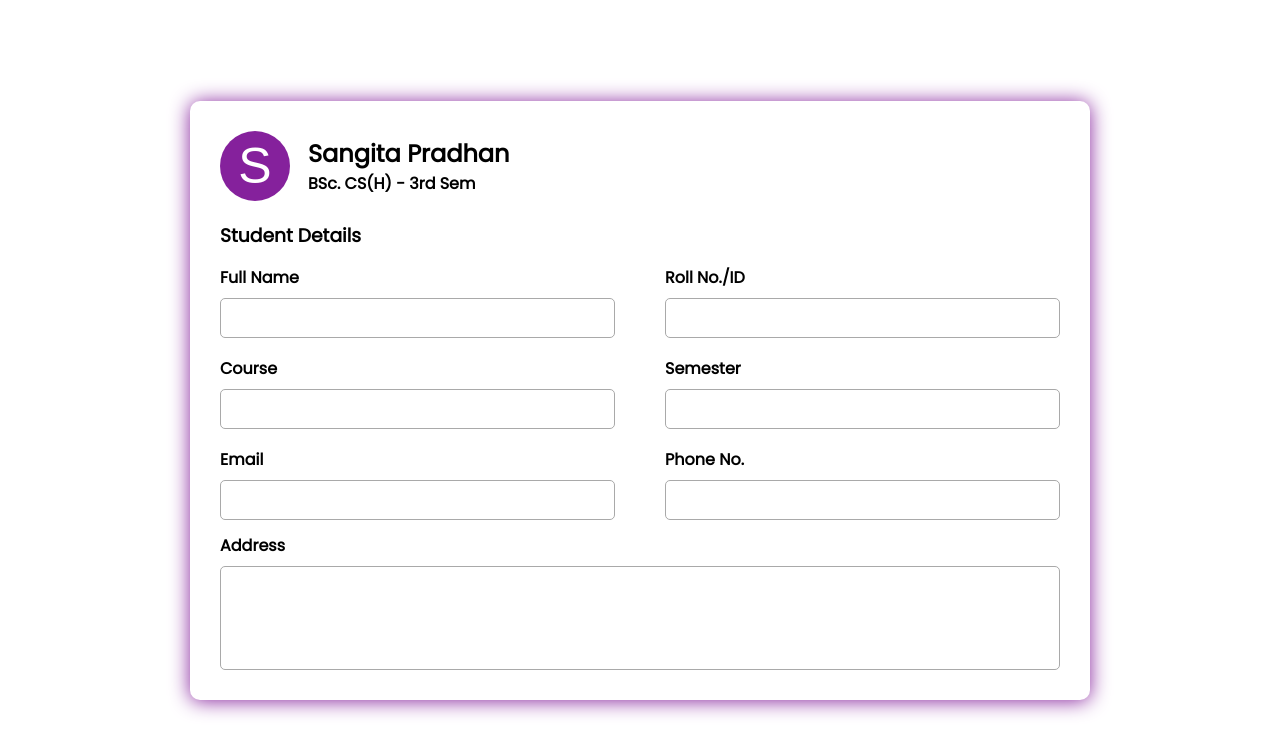
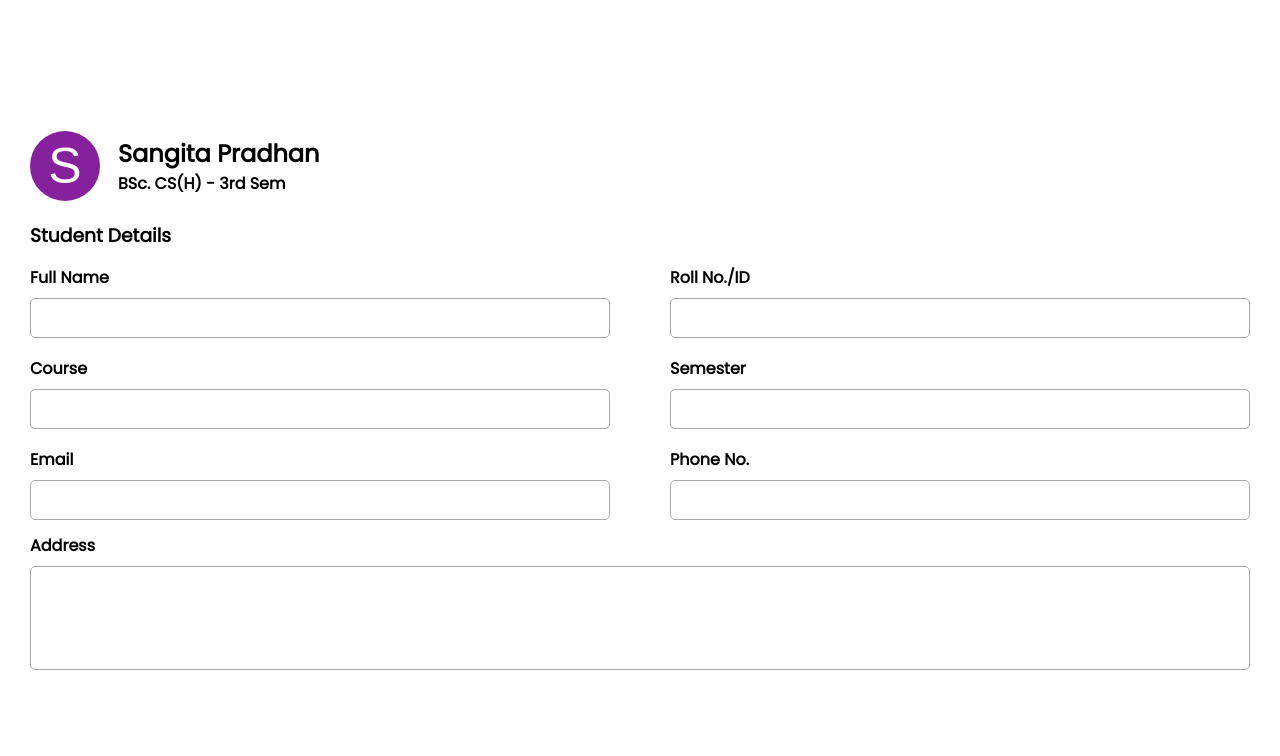
Before and after one commit to Anish-Ashutosh-Nayak/Student-Profile, a plain HTML site: page index.html in a window 1280 px wide. Drawn offline with Linux system fonts and the light colour scheme.

Commit message:
Update style.css

```diff
--- a/style.css
+++ b/style.css
@@ -14,13 +14,12 @@ body {
 }
 
 .container {
-    max-width: 900px;
+    max-width: 100%;
     width: 100%;
+    height: 100%;
     background-color: white;
     font-family: 'Poppins', sans-serif;
     padding: 30px;
-    border-radius: 10px;
-    box-shadow: 0px 1px 20px #85219C;
     transition: 0.5s;
 }
 
@@ -78,7 +77,7 @@ body {
 }
 
 .inputBox {
-    width: calc(100% / 2 - 25px);
+    width: calc(100% / 2 - 30px);
     margin: 5px 0;
     display: flex;
     flex-direction: column;
```
